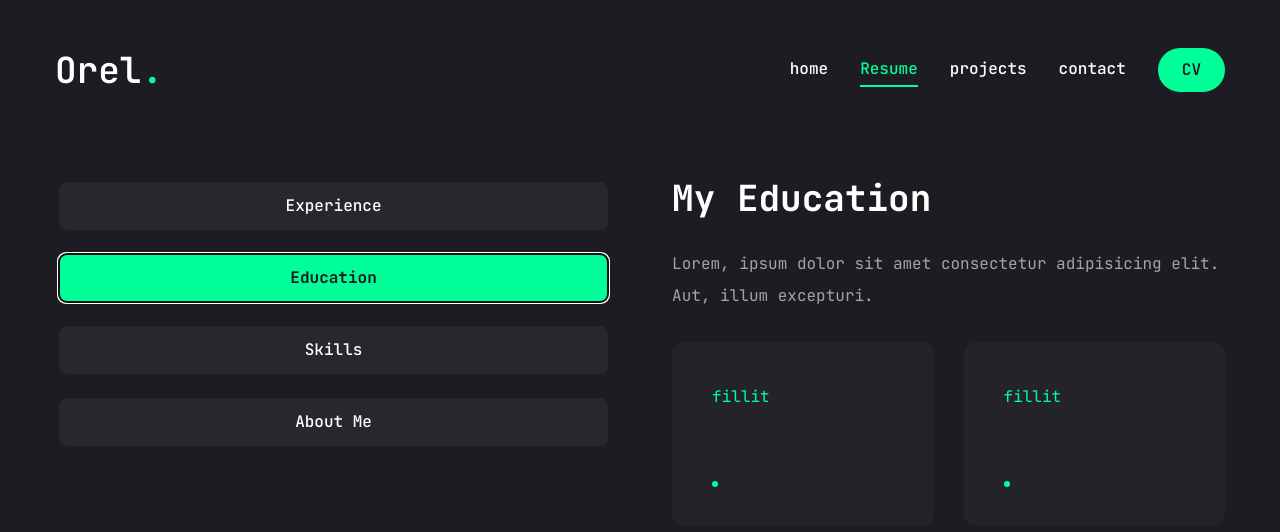
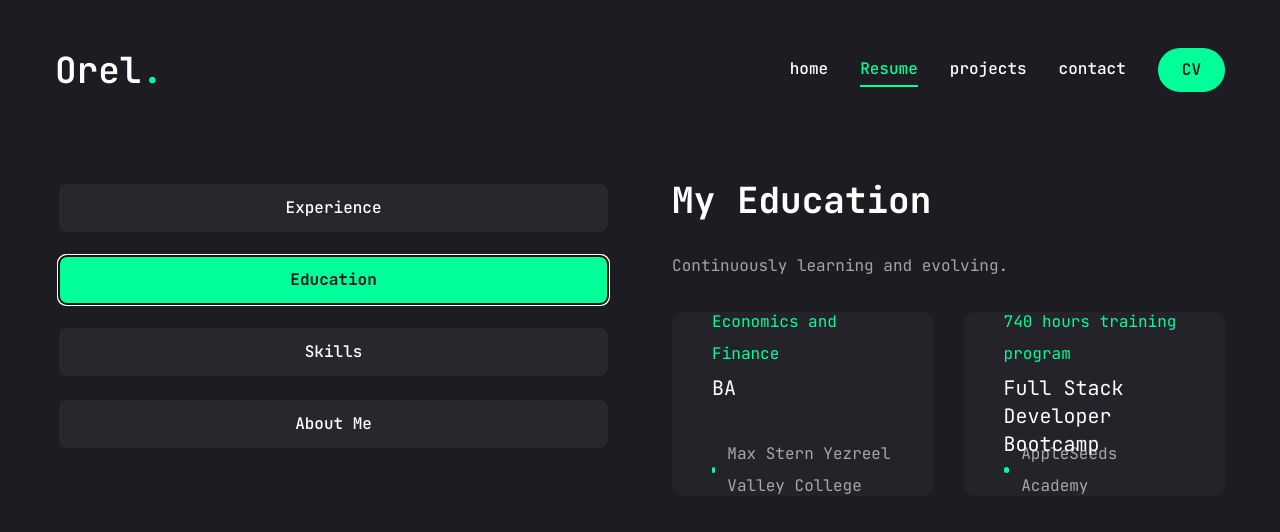
Before and after one commit to OrelAlon/nextjs-portfolio, a Next.js app: page /resume in a window 1280 px wide. Both pictures are taken after a click on the tab "Education". Shown: the top 532 px of the page. Built offline with nearby package versions, Linux system fonts and the light colour scheme.

Commit message:
education data update

```diff
--- a/app/resume/page.jsx
+++ b/app/resume/page.jsx
@@ -64,18 +64,17 @@ const experience = {
 const education = {
   icon: '/assets/rsume/badge.svg',
   title: 'My Education',
-  description:
-    'Lorem, ipsum dolor sit amet consectetur adipisicing elit. Aut, illum excepturi.',
+  description: 'Continuously learning and evolving.',
   items: [
     {
-      institution: 'fill it',
-      degree: 'fill it',
-      duration: 'fillit',
+      institution: 'Max Stern Yezreel Valley College',
+      degree: 'BA',
+      duration: 'Economics and Finance',
     },
     {
-      institution: 'fill it',
-      degree: 'fill it',
-      duration: 'fillit',
+      institution: 'AppleSeeds Academy',
+      degree: 'Full Stack Developer Bootcamp',
+      duration: '740 hours training program',
     },
   ],
 };
@@ -193,11 +192,11 @@ const Resume = () => {
                         >
                           <span className='text-accent'>{item.duration}</span>
                           <h3 className='text-xl max-w-[260px] min-h-[60px] text-center lg:text-left'>
-                            {item.position}
+                            {item.degree}
                           </h3>
                           <div className='flex items-center gap-3'>
                             <span className='w-[6px] h-[6px] rounded-full bg-accent'></span>
-                            <p className='text-white/60'>{item.company}</p>
+                            <p className='text-white/60'>{item.institution}</p>
                           </div>
                         </li>
                       );
```
